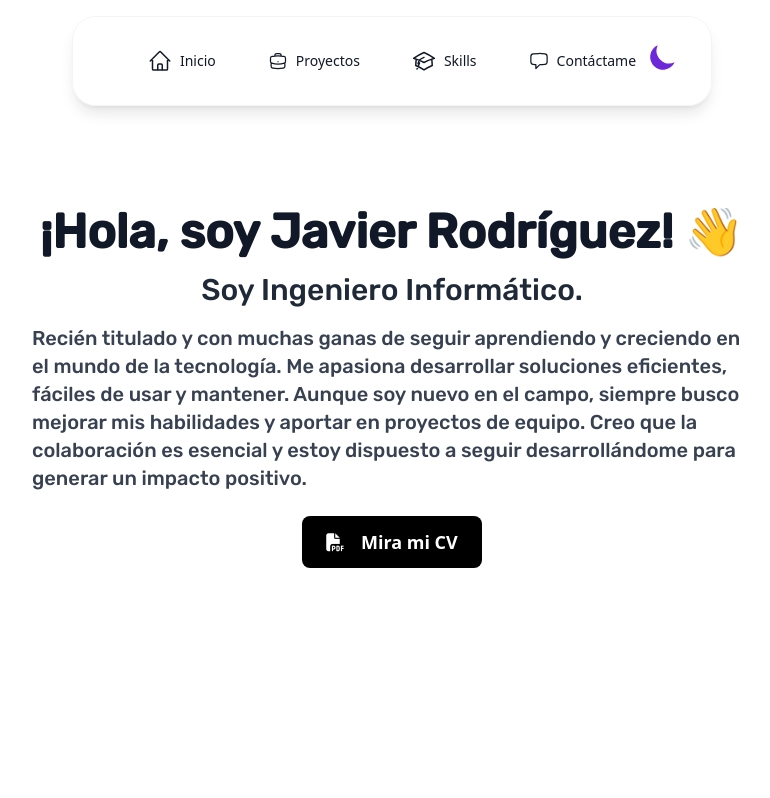
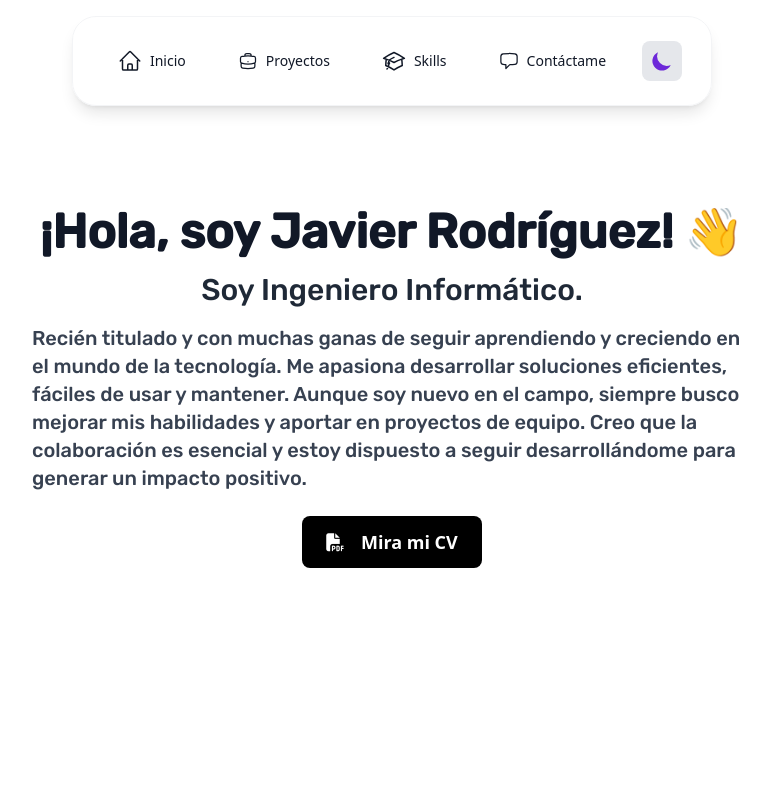
Before and after one commit to jaavispeed/Portafolio, an Angular app: page / in a window 1280 px wide. Shown: the top 798 px of the page, without its empty margins (248-1018 px from the left). Built offline with nearby package versions, Linux system fonts and the light colour scheme.

Commit message:
Darkmode OK

```diff
--- a/src/app/Pages/landing-page/landing-page.component.html
+++ b/src/app/Pages/landing-page/landing-page.component.html
@@ -60,26 +60,23 @@
           </svg>
           Contáctame
         </a>
-      </nav>
-    </div>
 
         <!-- Botón Dark Mode -->
-    <div class="fixed top-4 right-6 z-40">
-      <button (click)="toggleDarkMode()" class="h-12 w-12 rounded-lg p-2 hover:bg-gray-100 dark:hover:bg-gray-700">
-        <svg class="fill-violet-700 block dark:hidden" fill="currentColor" viewBox="0 0 20 20">
+        <button (click)="toggleDarkMode()"
+          class="h-10 w-10 rounded-lg p-2 bg-gray-200 dark:bg-gray-700 hover:bg-gray-300 dark:hover:bg-gray-600 transition-all">
+          <svg class="fill-violet-700 block dark:hidden" viewBox="0 0 20 20">
             <path d="M17.293 13.293A8 8 0 016.707 2.707a8.001 8.001 0 1010.586 10.586z"></path>
           </svg>
-        <svg class="fill-yellow-500 hidden dark:block" fill="currentColor" viewBox="0 0 20 20">
+          <svg class="fill-yellow-500 hidden dark:block" viewBox="0 0 20 20">
             <path
               d="M10 2a1 1 0 011 1v1a1 1 0 11-2 0V3a1 1 0 011-1zm4 8a4 4 0 11-8 0 4 4 0 018 0zm-.464 4.95l.707.707a1 1 0 001.414-1.414l-.707-.707a1 1 0 00-1.414 1.414zm2.12-10.607a1 1 0 010 1.414l-.706.707a1 1 0 11-1.414-1.414l.707-.707a1 1 0 011.414 0zM17 11a1 1 0 100-2h-1a1 1 0 100 2h1zm-7 4a1 1 0 011 1v1a1 1 0 11-2 0v-1a1 1 0 011-1zM5.05 6.464A1 1 0 106.465 5.05l-.708-.707a1 1 0 00-1.414 1.414l.707.707zm1.414 8.486l-.707.707a1 1 0 01-1.414-1.414l.707-.707a1 1 0 011.414 1.414zM4 11a1 1 0 100-2H3a1 1 0 000 2h1z"
               fill-rule="evenodd" clip-rule="evenodd"></path>
           </svg>
         </button>
+      </nav>
+
     </div>
-
   </header>
-
-
 
   <div id="home"
     class="dark:bg-gray-900 relative h-screen flex items-center justify-center text-center animate__animated animate__fadeInDown bg-white"
--- a/src/app/Pages/landing-page/landing-page.component.ts
+++ b/src/app/Pages/landing-page/landing-page.component.ts
@@ -19,7 +19,7 @@ export default class LandingPageComponent {
   constructor(public darkModeService: DarkModeService) {}
 
   isDarkMode: boolean = false;
-  loading: boolean = false;
+  loading: boolean = true;
   menuOpen: boolean = false;
 
   ngOnInit(): void {
```
Lines whose indentation alone changed are shown as unchanged.
